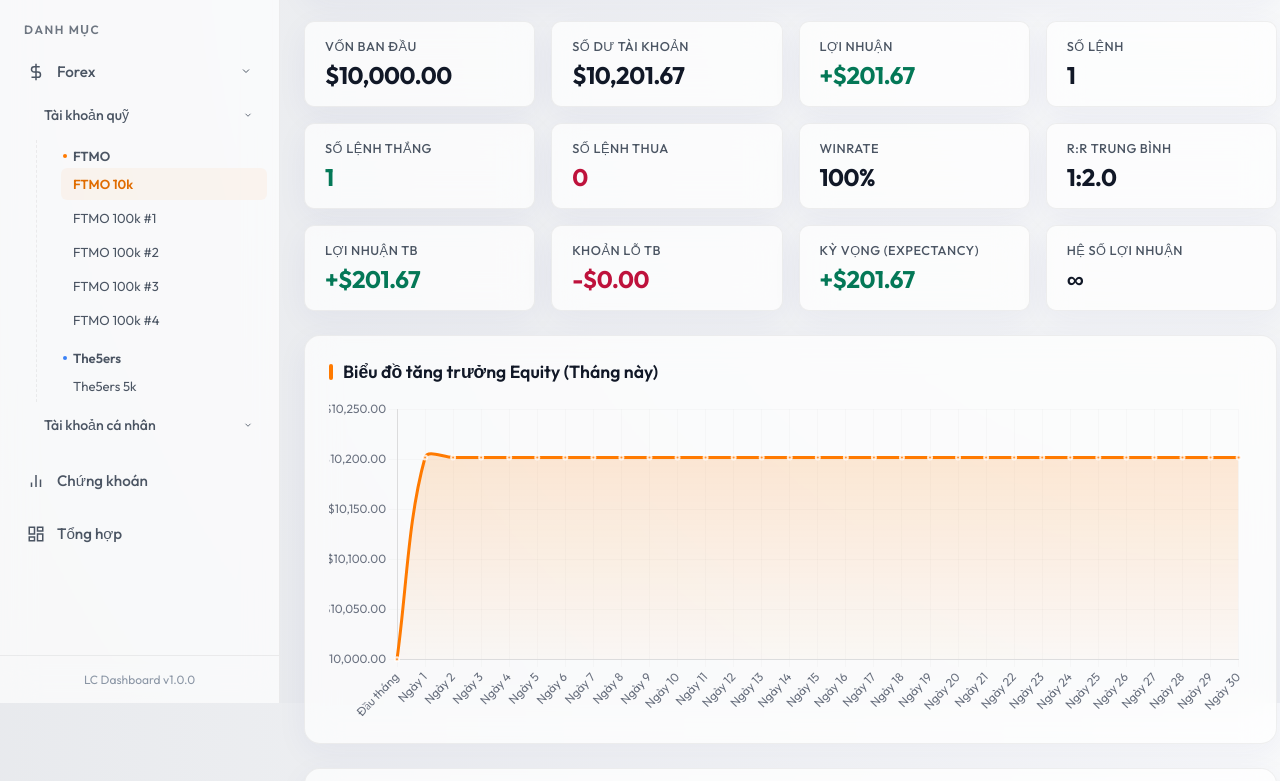
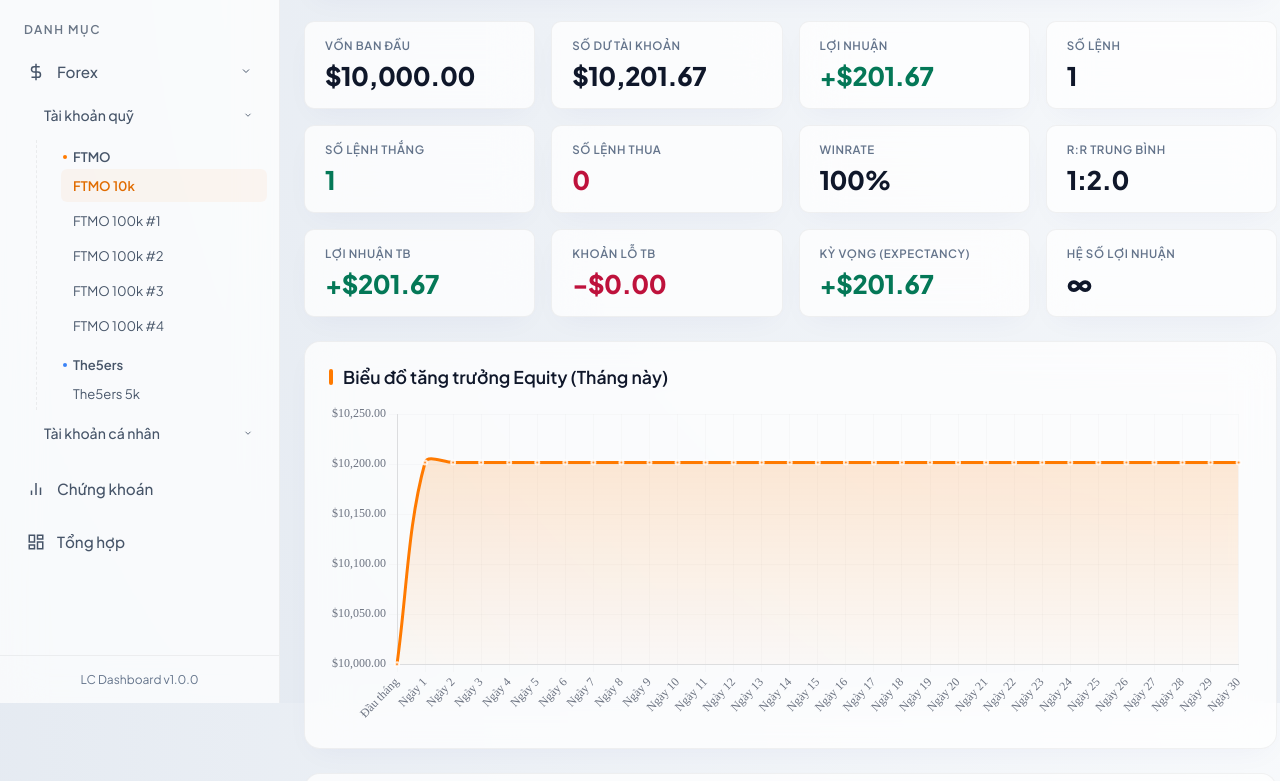
Before and after one commit to minhnguyen1604/lambdacapital_dashboard, a website: page index.html in a window 1280 px wide. Shown: the part 97-878 px from the top of the page. Drawn offline with nearby package versions, Linux system fonts and the light colour scheme.

Commit message:
style: change typography to Plus Jakarta Sans & Be Vietnam Pro, optimize KPI letter spacing

```diff
--- a/style.css
+++ b/style.css
@@ -1,19 +1,19 @@
-/* Light glassmorphism style system for LC Dashboard */
-@import url('https://fonts.googleapis.com/css2?family=Outfit:wght@300;400;500;600;700&display=swap');
+/* Premium light glassmorphism style system for LC Dashboard */
+@import url('https://fonts.googleapis.com/css2?family=Plus+Jakarta+Sans:wght@300;400;500;600;700;800&family=Be+Vietnam+Pro:wght@300;400;500;600;700;800&display=swap');
 
 :root {
   /* Light theme background */
   --bg-dark: #f3f4f6;
-  --bg-gradient: radial-gradient(circle at top right, #f9fafb 0%, #e5e7eb 100%);
-  --panel-glass: rgba(255, 255, 255, 0.7);
-  --panel-glass-hover: rgba(255, 255, 255, 0.88);
-  --border-glass: rgba(0, 0, 0, 0.06);
-  --border-glass-active: rgba(0, 0, 0, 0.12);
+  --bg-gradient: radial-gradient(circle at top right, #f8fafc 0%, #e2e8f0 100%);
+  --panel-glass: rgba(255, 255, 255, 0.75);
+  --panel-glass-hover: rgba(255, 255, 255, 0.9);
+  --border-glass: rgba(0, 0, 0, 0.05);
+  --border-glass-active: rgba(0, 0, 0, 0.1);
 
   /* Brand colors */
   --accent-orange: #ff7a00;
   --accent-orange-hover: #e06c00;
-  --accent-orange-glow: rgba(255, 122, 0, 0.08);
+  --accent-orange-glow: rgba(255, 122, 0, 0.07);
   --accent-orange-text: #e06c00;
 
   /* Semantic Colors */
@@ -26,9 +26,9 @@
   --danger-text: #be123c;
 
   /* Text colors */
-  --text-primary: #111827;
-  --text-secondary: #4b5563;
-  --text-muted: #8b96a5;
+  --text-primary: #0f172a;
+  --text-secondary: #475569;
+  --text-muted: #64748b;
 
   /* Spacing & Layout */
   --sidebar-width: 280px;
@@ -37,12 +37,12 @@
   --border-radius-md: 10px;
   --border-radius-sm: 6px;
 
-  /* Font */
-  --font-sans: 'Outfit', sans-serif;
+  /* Premium modern sans font stack supporting Vietnamese */
+  --font-sans: 'Plus Jakarta Sans', 'Be Vietnam Pro', -apple-system, BlinkMacSystemFont, "Segoe UI", Roboto, sans-serif;
 
   /* Effects */
-  --shadow-main: 0 8px 32px 0 rgba(31, 38, 135, 0.05);
-  --blur-filter: blur(16px);
+  --shadow-main: 0 10px 30px -10px rgba(31, 38, 135, 0.05);
+  --blur-filter: blur(20px);
   --transition-fast: all 0.2s cubic-bezier(0.4, 0, 0.2, 1);
   --transition-normal: all 0.3s cubic-bezier(0.4, 0, 0.2, 1);
 }
@@ -426,17 +426,17 @@ body {
 }
 
 .kpi-title {
-  font-size: 0.8rem;
-  color: var(--text-secondary);
-  font-weight: 500;
+  font-size: 0.72rem;
+  color: var(--text-muted);
+  font-weight: 600;
   text-transform: uppercase;
-  letter-spacing: 0.5px;
+  letter-spacing: 0.05em;
 }
 
 .kpi-value {
-  font-size: 1.5rem;
-  font-weight: 700;
-  letter-spacing: -0.5px;
+  font-size: 1.6rem;
+  font-weight: 800;
+  letter-spacing: -0.02em;
 }
 
 .kpi-value.positive {
```
